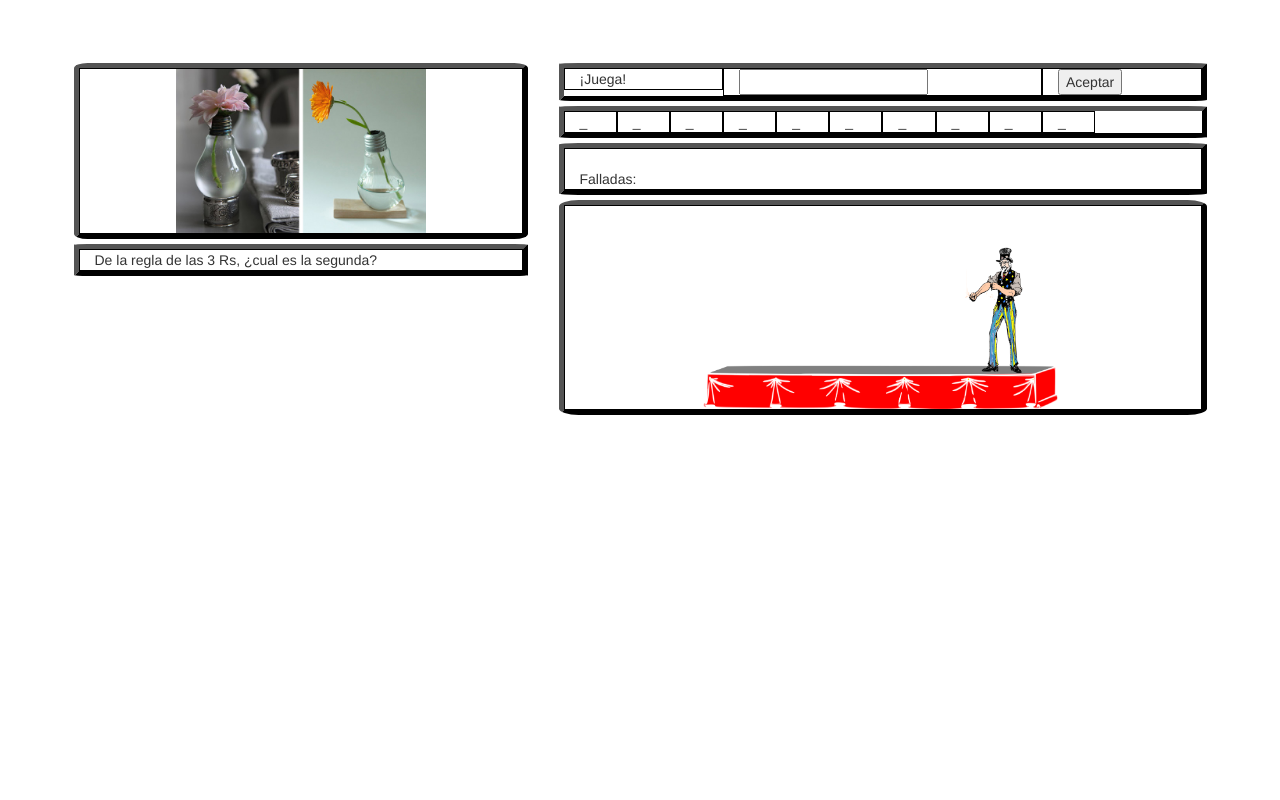
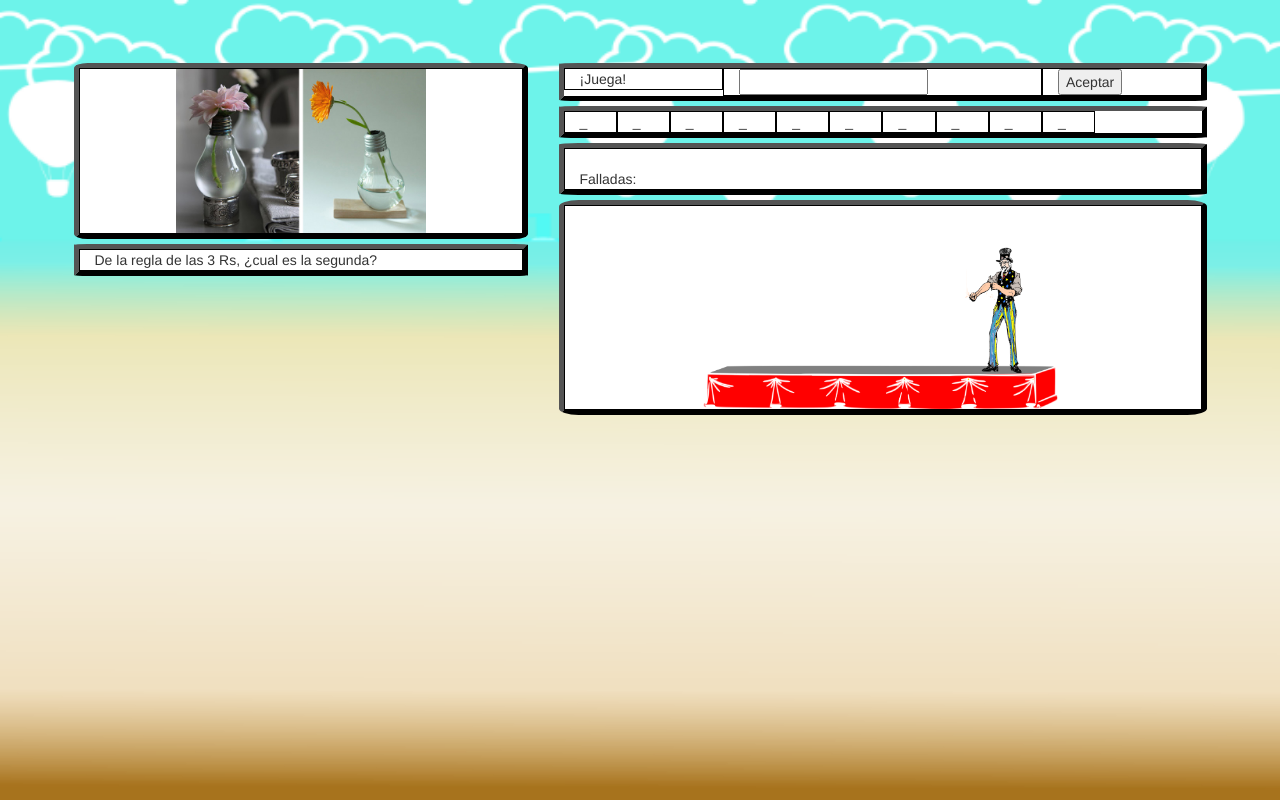
Before and after one commit to iesbalmis2bactic2/ahorcado16-17, a PHP site: page / in a window 1280 px wide. Run offline with PHP 8.4, Linux system fonts and the light colour scheme.

Commit message:
Juanjo 9/05/2017

```diff
--- a/public_html/css/main.css
+++ b/public_html/css/main.css
@@ -67,3 +67,10 @@ a, a:hover {
      background-size: cover;
 
 }
+.imgFondo{
+    background: url("../../imagenes/web/mainpage/fondofinaldegradado.png") no-repeat center center fixed;
+    -webkit-background-size: cover;
+    -moz-background-size: cover;
+    -o-background-size: cover;
+     background-size: cover;
+}
```
